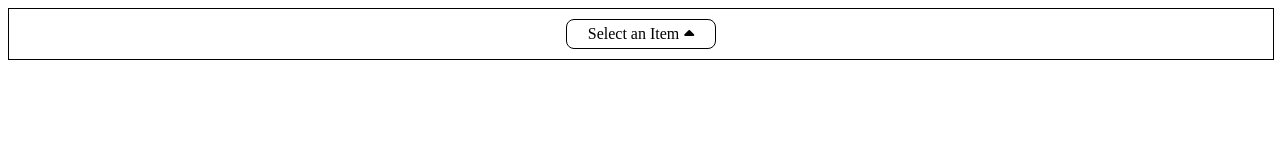
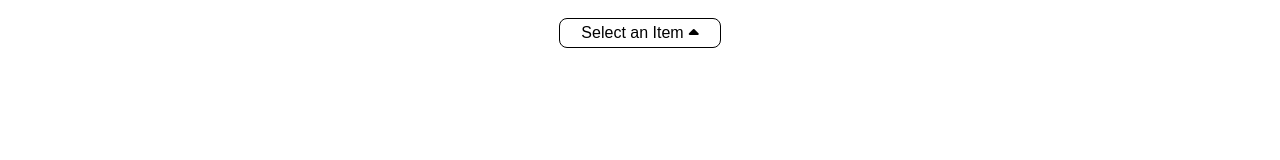
Before and after one commit to 07krW5Hnr5ghy/custom-dropdown, a plain HTML site: page index.html in a window 1280 px wide. Drawn offline with Linux system fonts and the light colour scheme.

Commit message:
feature(main): add font family

```diff
--- a/css/index.css
+++ b/css/index.css
@@ -1,3 +1,6 @@
+body{
+    font-family: Arial, Helvetica, sans-serif;
+}
 .dropdown-wrapper{
     width: 100%;
     height: 100%;
@@ -5,7 +8,6 @@
     flex-direction: column;
     justify-content: center;
     align-items: center;
-    border: 1px solid black;
 }
 .dropdown{
     display: flex;
```
